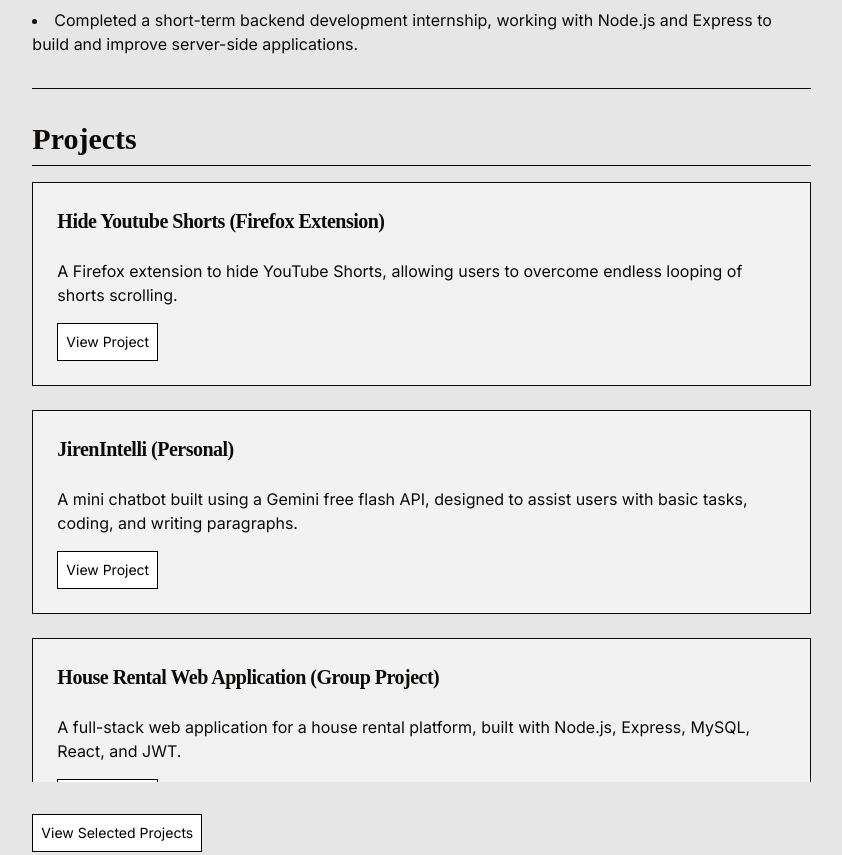
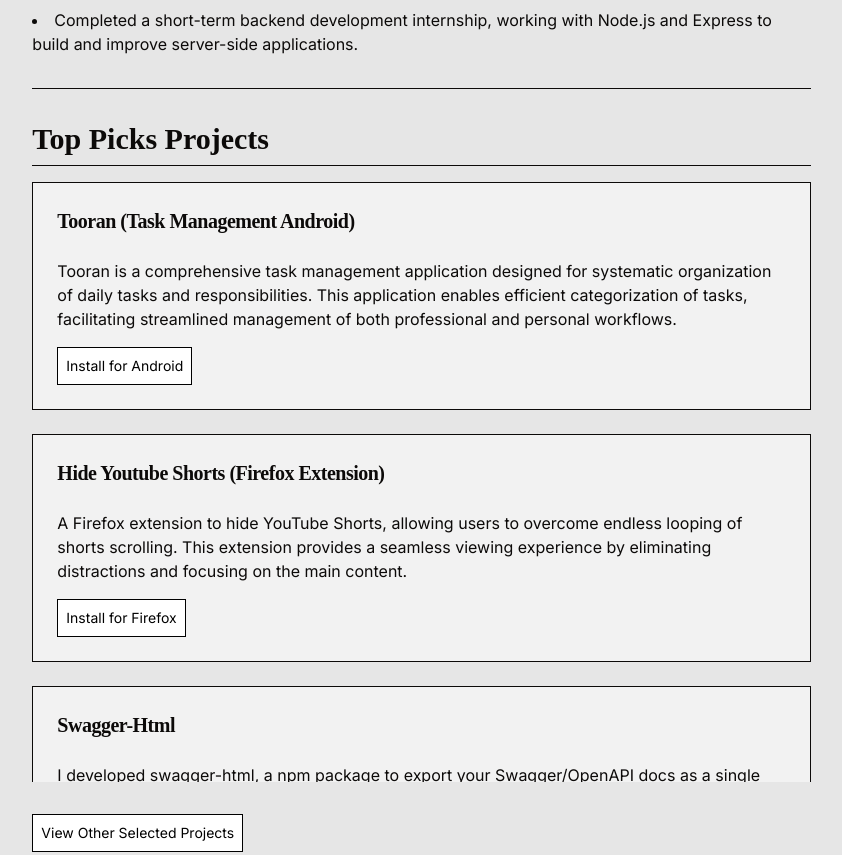
Before and after one commit to JiruGutema/Profile-Portfolio, a Next.js app: page / in a window 1280 px wide. Shown: the part 1942-2797 px from the top of the page, without its empty margins (421-1263 px from the left). Built offline with nearby package versions, Linux system fonts and the light colour scheme.

Commit message:
top picks on the homepage is added

```diff
--- a/app/page.tsx
+++ b/app/page.tsx
@@ -96,7 +96,11 @@ export default function PortfolioPage() {
                     size="icon"
                     className="rounded-full border-border bg-transparent"
                   >
-                    <Code className="h-5 w-5" />
+                    <img
+                      src="https://leetcode.com/_next/static/images/logo-dark-c96c407d175e36c81e236fcfdd682a0b.png"
+                      width={20}
+                      alt=""
+                    />
                     <span className="sr-only">Leetcode</span>
                   </Button>
                 </Link>
@@ -112,7 +116,9 @@ export default function PortfolioPage() {
             </CardHeader>
             <CardContent className="">
               <h3 className="text-lg font-semibold">Programming Languages:</h3>
-              <p className="text-base mt-0">JavaScript, Golang, Python, Python</p>
+              <p className="text-base mt-0">
+                JavaScript, Golang, Python, Python
+              </p>
               <h3 className="text-lg mt-3 font-semibold">
                 Frameworks & Libraries:
               </h3>
@@ -196,7 +202,7 @@ export default function PortfolioPage() {
               </Link>
               ), and contributing to open-source projects.
             </p>
-              <br />
+            <br />
             <Link href="/resume.pdf" target="_blank" rel="noopener noreferrer">
               <Button className="rounded-none border border-border text-primary-foreground hover:bg-primary/90">
                 <span className="ml-2">View Resume</span>
@@ -355,12 +361,34 @@ export default function PortfolioPage() {
 
           <section>
             <h2 className="text-3xl font-bold font-serif border-b border-border pb-2 mb-4">
-              Projects
+              Top Picks Projects
             </h2>
             <div
               className="grid gap-6"
               style={{ height: "600px", overflowY: "scroll" }}
             >
+              <Card className="border border-border rounded-none shadow-none">
+                <CardHeader>
+                  <CardTitle className="text-xl font-bold font-serif">
+                    Tooran (Task Management Android)
+                  </CardTitle>
+                </CardHeader>
+                <CardContent>
+                  <p className="text-base text-muted-foreground mb-2">
+                    Tooran is a comprehensive task management application
+                    designed for systematic organization of daily tasks and
+                    responsibilities. This application enables efficient
+                    categorization of tasks, facilitating streamlined management
+                    of both professional and personal workflows.
+                  </p>
+                  <Link
+                    href="https://tooran.vercel.app"
+                    className="text-black bg-white border border-black hover:underline p-2 text-sm mt-2 inline-block"
+                  >
+                    Install for Android
+                  </Link>
+                </CardContent>
+              </Card>
               <Card className="border border-border rounded-none shadow-none">
                 <CardHeader>
                   <CardTitle className="text-xl font-bold font-serif">
@@ -370,84 +398,70 @@ export default function PortfolioPage() {
                 <CardContent>
                   <p className="text-base text-muted-foreground mb-2">
                     A Firefox extension to hide YouTube Shorts, allowing users
-                    to overcome endless looping of shorts scrolling.
+                    to overcome endless looping of shorts scrolling. This
+                    extension provides a seamless viewing experience by
+                    eliminating distractions and focusing on the main content.
                   </p>
                   <Link
                     href="/projects#project-1"
                     className="text-black bg-white border border-black hover:underline p-2 text-sm mt-2 inline-block"
                   >
-                    View Project
+                    Install for Firefox
                   </Link>
                 </CardContent>
               </Card>
               <Card className="border border-border rounded-none shadow-none">
                 <CardHeader>
                   <CardTitle className="text-xl font-bold font-serif">
-                    JirenIntelli (Personal)
+                    Swagger-Html
                   </CardTitle>
                 </CardHeader>
                 <CardContent>
                   <p className="text-base text-muted-foreground mb-2">
-                    A mini chatbot built using a Gemini free flash API, designed
-                    to assist users with basic tasks, coding, and writing
-                    paragraphs.
+                    I developed swagger-html, a npm package to export your
+                    Swagger/OpenAPI docs as a single offline HTML file for easy
+                    sharing and viewing no server required! The package makes it
+                    simple to generate and share API documentation, enhancing
+                    collaboration among developers.
                   </p>
                   <Link
-                    href="#"
+                    href="https://www.npmjs.com/package/swagger-html"
                     className="text-black border bg-white border-black hover:underline p-2 text-sm mt-2 inline-block"
                   >
-                    View Project
+                    Go to Documentation
                   </Link>
                 </CardContent>
               </Card>
               <Card className="border border-border rounded-none shadow-none">
                 <CardHeader>
                   <CardTitle className="text-xl font-bold font-serif">
-                    House Rental Web Application (Group Project)
+                    Web Marker Extension
                   </CardTitle>
                 </CardHeader>
                 <CardContent>
                   <p className="text-base text-muted-foreground mb-2">
-                    A full-stack web application for a house rental platform,
-                    built with Node.js, Express, MySQL, React, and JWT.
+                    I Modified a Firefox extension that allows users to draw and
+                    mark up webpages for better collaboration and feedback. the
+                    extension was removed previously from the firefox addon
+                    store due to some policy violation which was built by{" "}
+                    <strong>Daniel</strong>. I fixed the issues as well as added
+                    more functionalities and then republished it under my name.
                   </p>
                   <Link
-                    href="#"
+                    href="https://addons.mozilla.org/en-US/firefox/addon/draw-and-mark-a-webpage/"
                     className="text-black hover:underline p-2 border border-black bg-white text-sm mt-2 inline-block"
                   >
-                    View Project
+                    Install for Firefox
                   </Link>
                 </CardContent>
               </Card>
-              <Card className="border border-border rounded-none shadow-none">
-                <CardHeader>
-                  <CardTitle className="text-xl font-bold font-serif">
-                    Restaurant Management System (Group Project)
-                  </CardTitle>
-                </CardHeader>
-                <CardContent>
-                  <p className="text-base text-muted-foreground mb-2">
-                    A full-stack restaurant management system built with
-                    Node.js, NestJS, TypeScript, and vanilla HTML. Contributed
-                    as a database designer, frontend developer, and API
-                    integrator.
-                  </p>
-                  <Link
-                    href="#"
-                    className="text-black bg-white border border-black hover:underline p-2 text-sm mt-2 inline-block"
-                  >
-                    View Project
-                  </Link>
-                </CardContent>
-              </Card>
-
             </div>
           </section>
           <Link
             href="/projects"
             className="text-black bg-white border border-black p-2 hover:underline text-sm mt-2 inline-block"
           >
-            View Selected Projects
+            View Other Selected Projects
           </Link>
           <Separator className="bg-border" />
 
@@ -518,10 +532,19 @@ export default function PortfolioPage() {
                   </p>
                   <p className="text-sm font-semibold text-muted-foreground">
                     -{" "}
-                    <a href="https://www.linkedin.com/in/anteneh-yimmam0/" className="text-blue-700 underline">
+                    <a
+                      href="https://www.linkedin.com/in/anteneh-yimmam0/"
+                      className="text-blue-700 underline"
+                    >
                       Anteneh Yimmam
                     </a>
-                    , A Education Lead at <a href="https://www.linkedin.com/company/ethioware" className="text-blue-700 underline">Ethioware EdTech Initiative</a>
+                    , A Education Lead at{" "}
+                    <a
+                      href="https://www.linkedin.com/company/ethioware"
+                      className="text-blue-700 underline"
+                    >
+                      Ethioware EdTech Initiative
+                    </a>
                   </p>
                 </CardContent>
               </Card>
@@ -614,7 +637,11 @@ export default function PortfolioPage() {
                     size="icon"
                     className="rounded-full border-border bg-transparent"
                   >
-                    <Code className="h-5 w-5" />
+                    <img
+                      src="https://leetcode.com/_next/static/images/logo-dark-c96c407d175e36c81e236fcfdd682a0b.png"
+                      width={20}
+                      alt=""
+                    />
                     <span className="sr-only">Leetcode</span>
                   </Button>
                 </Link>
```
